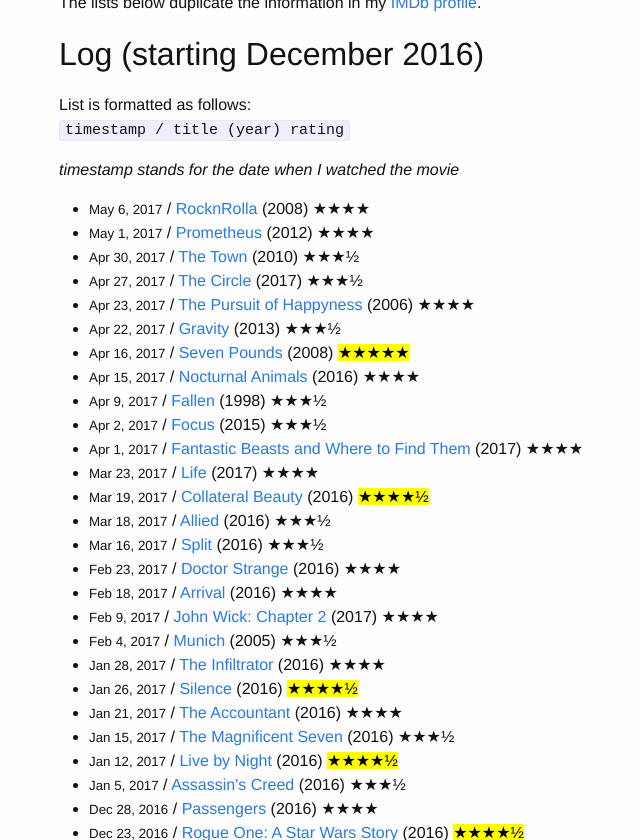
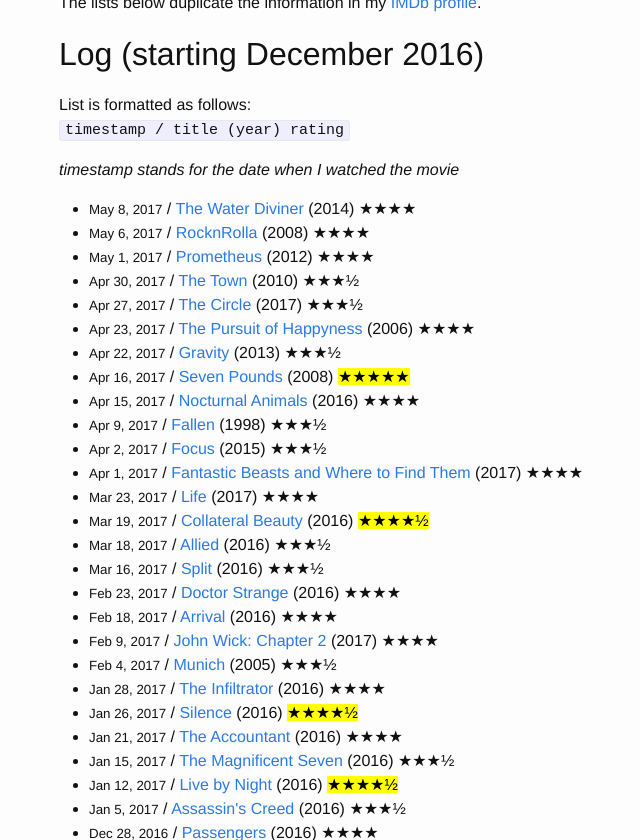
Before and after one commit to aspyatkin/personal-website, a Jekyll site: the page built from movie-list.md, in a window 1280 px wide and 900 px high, scrolled down 452 px, cut to the strip 60-900 px from the top of the window. Shown: the whole strip, without its empty margins (211-851 px from the left). Built offline with Jekyll 4.4.1, drawn with Linux system fonts in a browser that asks for light colours.

Commit message:
Update movie list

```diff
--- a/movie-list.md
+++ b/movie-list.md
@@ -5,6 +5,12 @@
 permalink: /movie-list/
 top_ndx: 4
 log_list:
+  - date: 'May 8, 2017'
+    title: 'The Water Diviner'
+    year: 2014
+    rating: 4
+    url: 'http://www.imdb.com/title/tt3007512/'
+
   - date: 'May 6, 2017'
     title: 'RocknRolla'
     year: 2008
```
